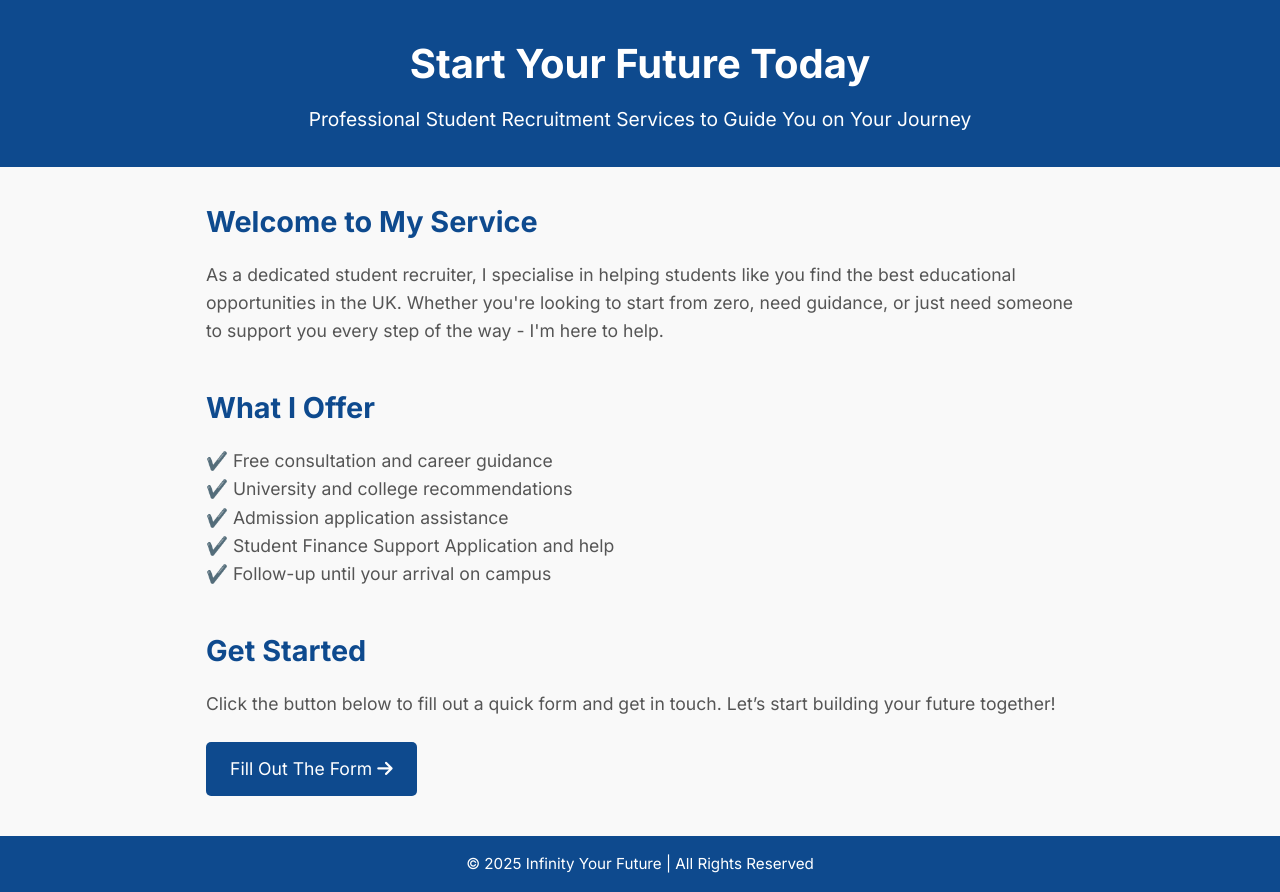
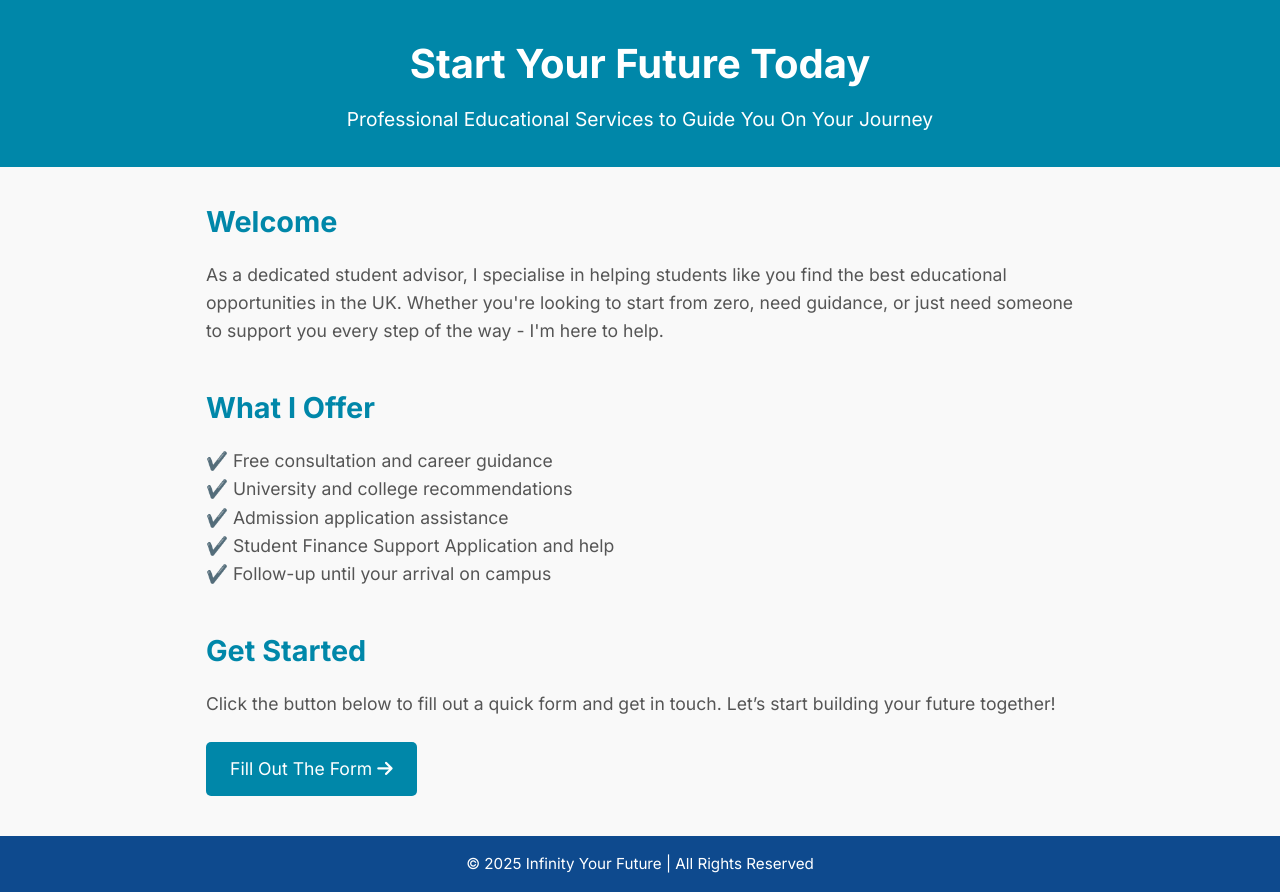
Before and after one commit to bruldn/eduriseconsulting, a plain HTML site: page index.html in a window 1280 px wide. Drawn offline with Linux system fonts and the light colour scheme.

Commit message:
Updated homepage visuals

```diff
--- a/index.html
+++ b/index.html
@@ -23,7 +23,7 @@
     }
 
     header {
-      background-color: #0e4a8e;
+      background-color: #0087a9;
       color: #fff;
       padding: 2rem 1rem;
       text-align: center;
@@ -51,7 +51,7 @@
 
     .section h2 {
       font-size: 1.8rem;
-      color: #0e4a8e;
+      color: #0087a9;
       margin-bottom: 1rem;
     }
 
@@ -63,7 +63,7 @@
     .cta-button {
       display: inline-block;
       margin-top: 1.5rem;
-      background-color: #0e4a8e;
+      background-color: #0087a9;
       color: #fff;
       padding: 0.8rem 1.5rem;
       font-size: 1.1rem;
@@ -105,13 +105,13 @@
 
   <header>
     <h1>Start Your Future Today</h1>
-    <p>Professional Student Recruitment Services to Guide You on Your Journey</p>
+    <p>Professional Educational Services to Guide You On Your Journey</p>
   </header>
 
   <div class="container">
     <section class="section">
-      <h2>Welcome to My Service</h2>
-      <p>As a dedicated student recruiter, I specialise in helping students like you find the best educational opportunities in the UK. Whether you're looking to start from zero, need guidance, or just need someone to support you every step of the way - I'm here to help.</p>
+      <h2>Welcome</h2>
+      <p>As a dedicated student advisor, I specialise in helping students like you find the best educational opportunities in the UK. Whether you're looking to start from zero, need guidance, or just need someone to support you every step of the way - I'm here to help.</p>
     </section>
 
     <section class="section">
```
